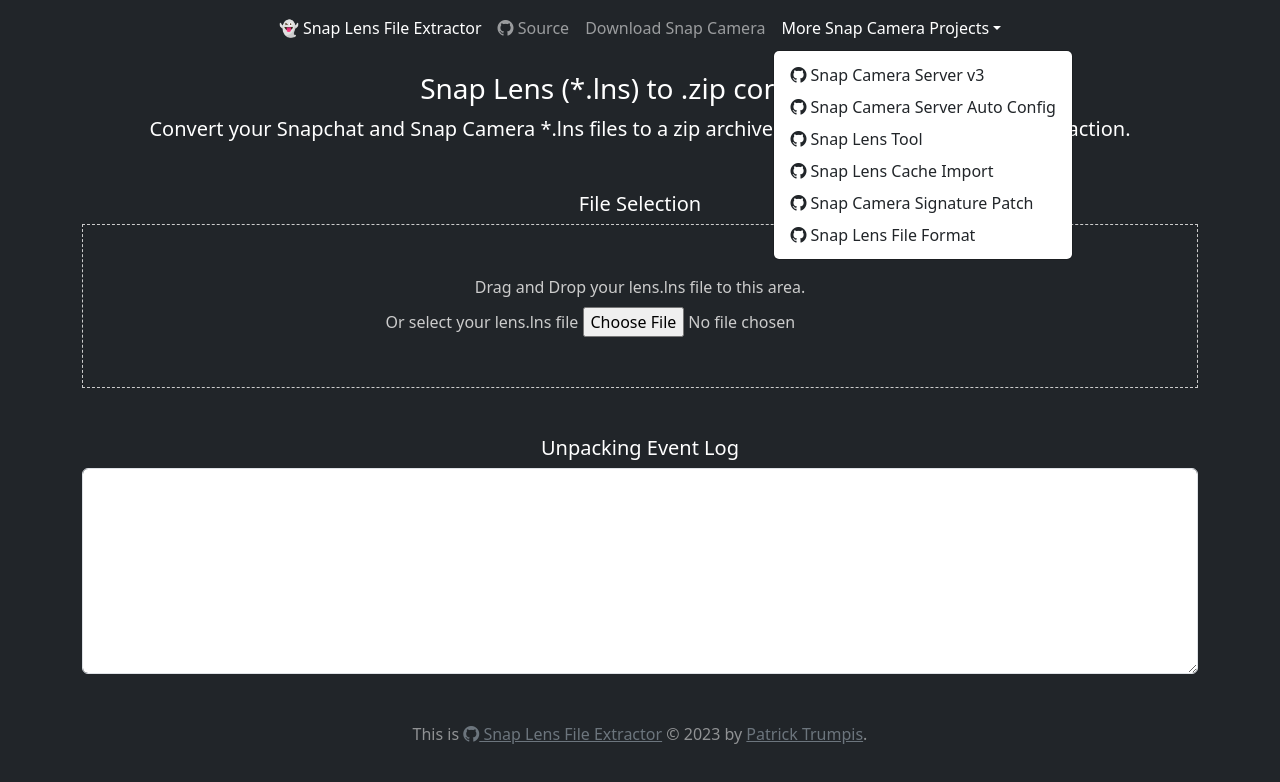
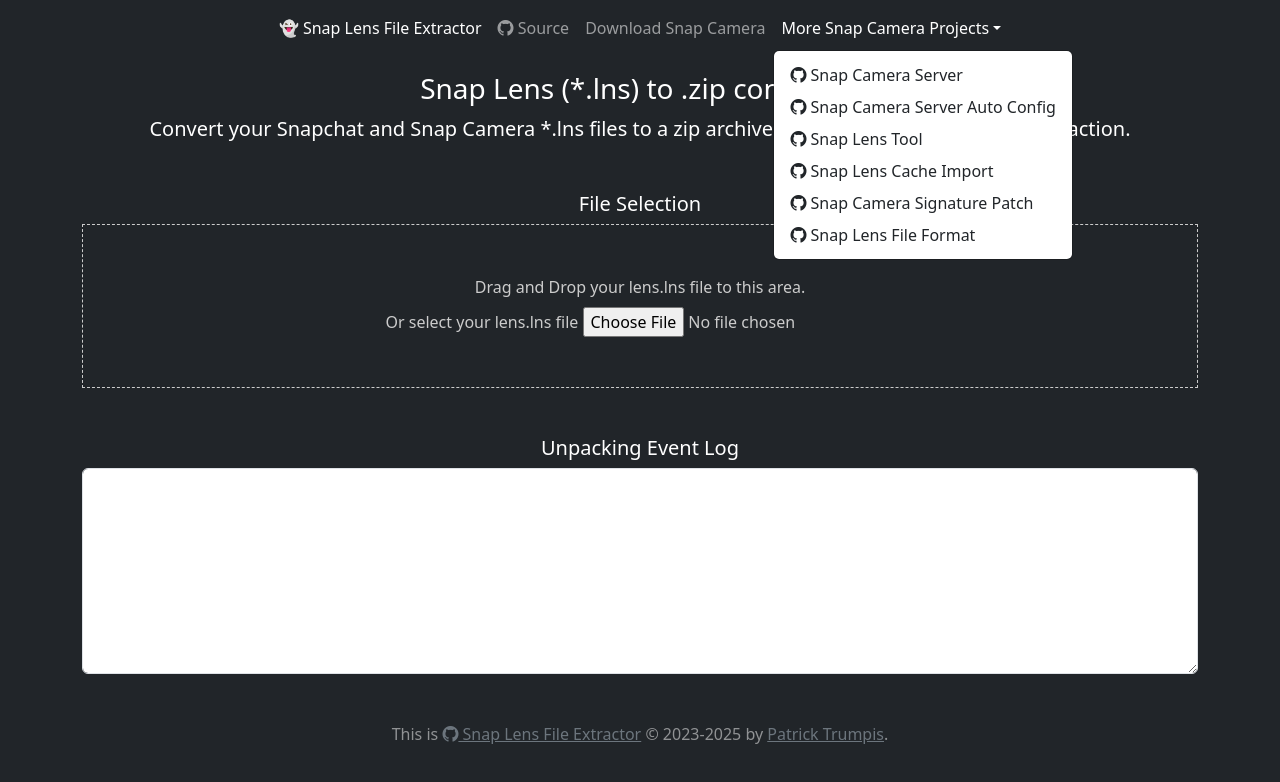
Before and after one commit to ptrumpis/snap-lens-file-extractor, a plain HTML site: page index.html in a window 1280 px wide. Both pictures are taken after a click on the link "More Snap Camera Projects". Drawn offline with nearby package versions, Linux system fonts and the light colour scheme.

Commit message:
Update link text and footer date

```diff
--- a/index.html
+++ b/index.html
@@ -33,7 +33,7 @@
               <li class="nav-item dropdown">
                 <a class="nav-link dropdown-toggle" href="#" data-bs-toggle="dropdown" aria-expanded="false">More Snap Camera Projects</a>
                 <ul class="dropdown-menu">
-                  <li><a class="dropdown-item" href="https://github.com/ptrumpis/snap-camera-server"><i class="bi bi-github"></i> Snap Camera Server v3</a></li>
+                  <li><a class="dropdown-item" href="https://github.com/ptrumpis/snap-camera-server"><i class="bi bi-github"></i> Snap Camera Server</a></li>
                   <li><a class="dropdown-item" href="https://github.com/ptrumpis/snap-camera-server-auto-config"><i class="bi bi-github"></i> Snap Camera Server Auto Config</a></li>
                   <li><a class="dropdown-item" href="https://github.com/ptrumpis/snap-lens-tool/"><i class="bi bi-github"></i> Snap Lens Tool</a></li>
                   <li><a class="dropdown-item" href="https://ptrumpis.github.io/snap-lens-cache-import/"><i class="bi bi-github"></i> Snap Lens Cache Import</a></li>
@@ -70,7 +70,7 @@
         <footer class="mt-auto text-white-50 py-5">
             <p>
                 This is <a href="https://github.com/ptrumpis/snap-lens-file-extractor" class="link-secondary"><i class="bi bi-github"></i> Snap Lens File Extractor</a>
-                © 2023 by <a href="https://github.com/ptrumpis" class="link-secondary">Patrick Trumpis</a>.
+                © 2023-2025 by <a href="https://github.com/ptrumpis" class="link-secondary">Patrick Trumpis</a>.
             </p>
         </footer>
       </div>
```
